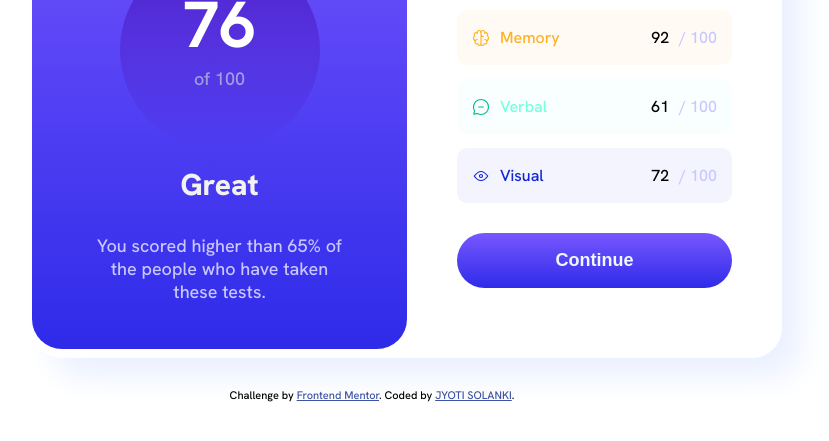
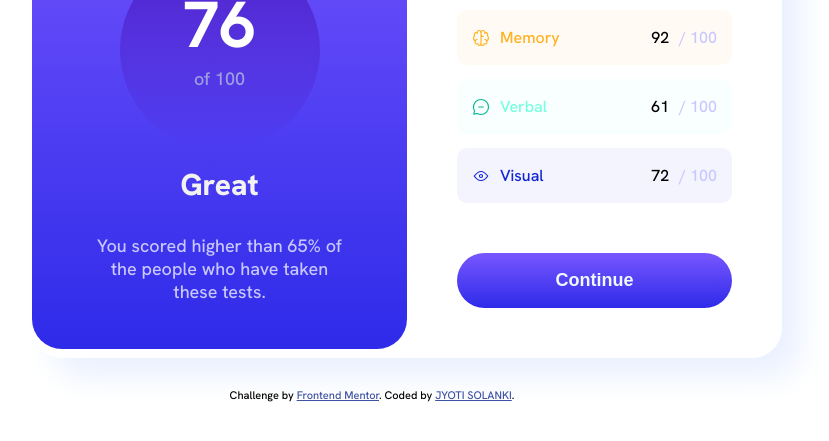
Before and after one commit to Jyotisol/frontend-2day, a plain HTML site: page results-summary-component-main/index.html in a window 1280 px wide. Shown: the part 265-706 px from the top of the page, without its empty margins (298-1127 px from the left). Drawn offline with Linux system fonts and the light colour scheme.

Commit message:
changed button margin

```diff
--- a/results-summary-component-main/style.css
+++ b/results-summary-component-main/style.css
@@ -20,7 +20,6 @@ body{
     width: 100%;
     max-width: 750px;
     box-shadow: 20px 20px 30px hsl(221, 100%, 96%);
-
 }
 .result-container{
     display: flex;
@@ -78,7 +77,8 @@ body{
 .summary-container{
     width: 50%;
    padding: 50px;
-   padding-bottom: 70px;
+   padding-bottom: 50px;
+
 }
 .summary-container h1{
   margin-bottom: 30px;
@@ -139,7 +139,7 @@ body{
     display: flex;
     justify-content: center;
     align-items: center;
-    margin-top:30px;
+    margin-top:50px;
 }
 .btn:hover{
     background:linear-gradient(hsl(222, 38%, 14%),hsl(252, 12%, 25%));
@@ -153,7 +153,10 @@ body{
 @media (max-width: 768px) {
     body {
         padding: 1rem;
+
     }
 
     .container {
         flex-direction: column;
+    }
+}
```
